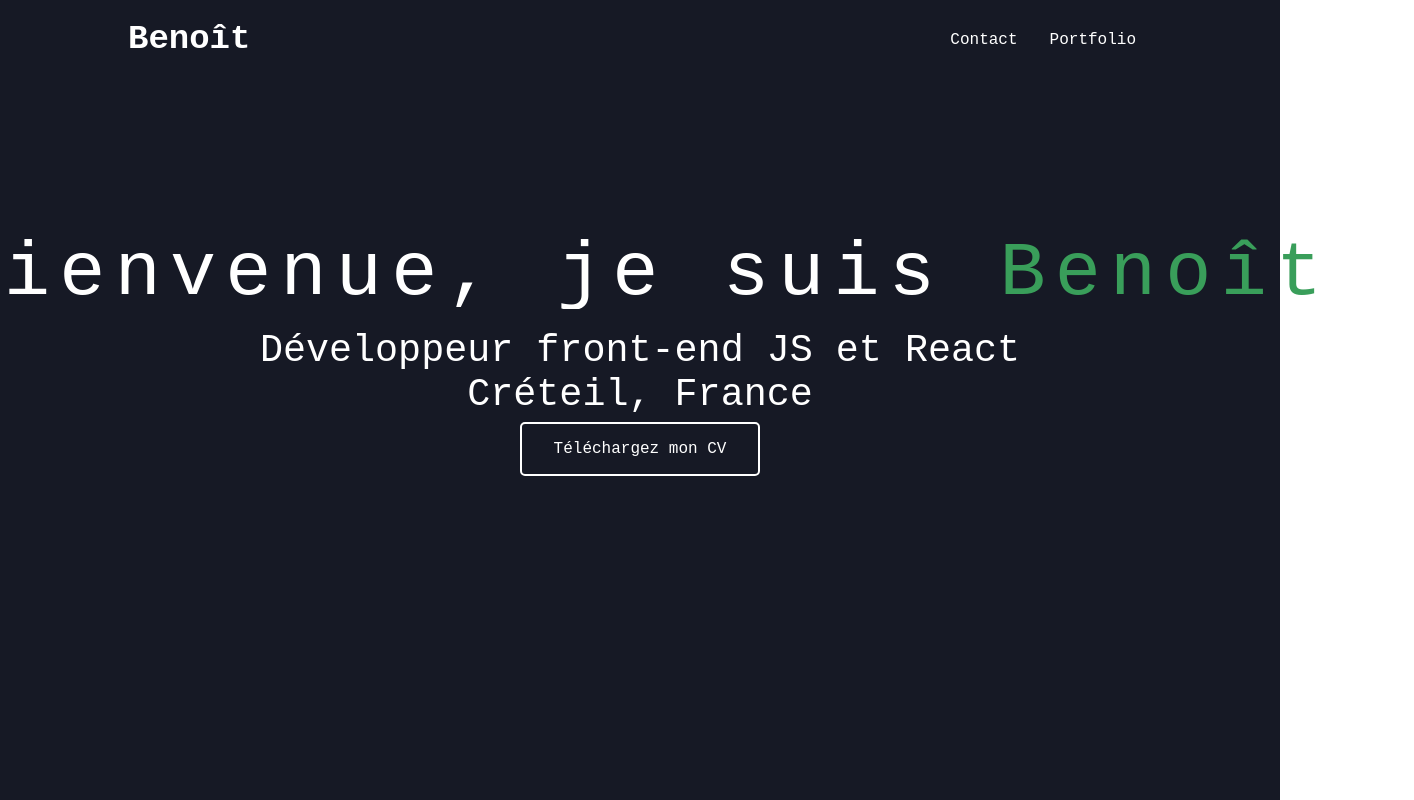
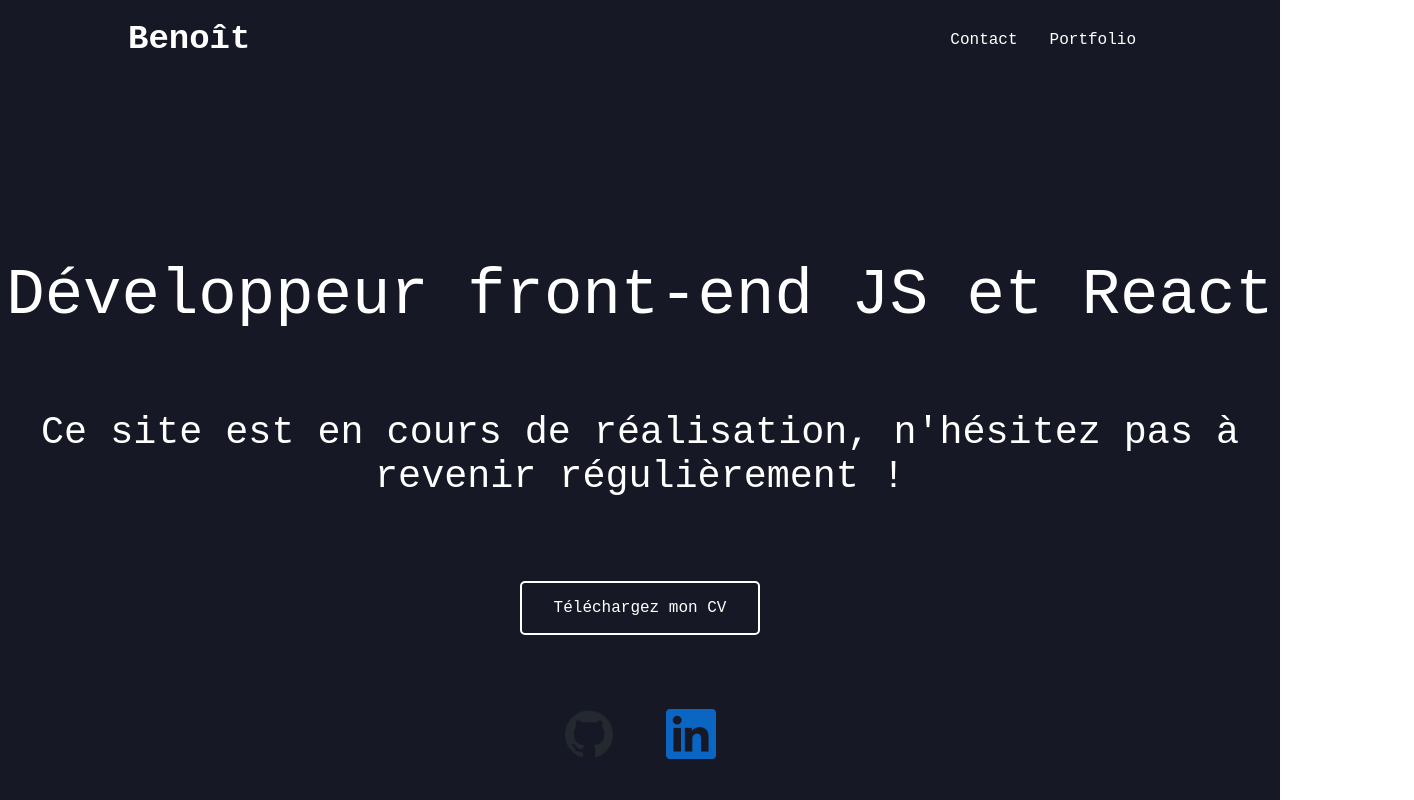
Before and after one commit to benoitfinet/portfolio_bf, a React (Create React App) app: page / in a window 1280 px wide. Shown: the whole page, 1414 px wide, since content can reach past the window. Built offline with nearby package versions, Linux system fonts and the light colour scheme.

Commit message:
css changements

```diff
--- a/src/App.js
+++ b/src/App.js
@@ -2,7 +2,6 @@
 import { BrowserRouter as Router, Route, Routes } from 'react-router-dom';
 import Home from './pages/Home/Home';
 import AboutMe from './pages/AboutMe/AboutMe';
-import Experience from './pages/Experience/Experience';
 import ContactMe from './pages/ContactMe/ContactMe';
 import Submit from './pages/Submit/Submit';
 import PortFolio from './pages/PortFolio/PortFolio';
@@ -16,7 +15,6 @@
       <Routes>
         <Route exact path='/' element={<Home />} />
         <Route path='/aboutMe' element={<AboutMe />} />
-        <Route path='/experience' element={<Experience />} />
         <Route path='/contactMe' element={<ContactMe />} />
         <Route path='/portFolio' element={<PortFolio />} />
         <Route path='/submit' element={<Submit />} />
--- a/src/components/Header/Header.jsx
+++ b/src/components/Header/Header.jsx
@@ -15,9 +15,6 @@
                 <Link to="/contactMe">
                     <p className='navigation header__contact'>Contact</p>
                 </Link>
-                {/* <Link to="/experience">
-                    <p className='navigation header__experience'>Experience</p>
-                </Link> */}
                 <Link to="/portFolio">
                     <p className='navigation header__portFolio'>Portfolio</p>
                 </Link>
--- a/src/components/Header/header.scss
+++ b/src/components/Header/header.scss
@@ -1,4 +1,5 @@
 @import '../../assets/sass/variables.scss';
+@import '../../assets/sass/mixins.scss';
 
 .header {
     display: flex;
@@ -7,6 +8,11 @@
     height: 80px;
     padding: 0 10vw;
     background-color: $backColor;
+
+    @include mobile-only {
+        display: block;
+        text-align: center;
+    }
 
     &__name {
         margin: 0;
@@ -25,6 +31,11 @@
     &__nav {
         display: flex;
         font-size: 16px;
+
+        @include mobile-only {
+            justify-content: space-around;
+            margin: 1em 0;
+        }
     }
 }
 
--- a/src/pages/Experience/Experience.jsx
+++ /dev/null
@@ -1,13 +0,0 @@
-import './experience.scss';
-import React from 'react';
-
-function Experience() {
-
-    return (
-        <div>
-
-        </div>
-    )
-}
-
-export default Experience
--- a/src/pages/Home/Home.jsx
+++ b/src/pages/Home/Home.jsx
@@ -1,5 +1,7 @@
 import './home.scss';
-import Resume from '../../assets/resume/BfinetCV.pdf'
+import Resume from '../../assets/resume/BfinetCV.pdf';
+import GithubLogo from '../../assets/images/GithubLogo.png';
+import linkedInLogo from '../../assets/images/In.png'
 
 function Home() {
 
@@ -7,10 +9,10 @@
     return (
         <div className='presentation'>
             <div className='presentation__text'>
-                <p className='presentation__firstLine'>Bienvenue, je suis <span className='presentation__firstName'>Benoît</span></p>
+                <p className='presentation__firstLine'>Bienvenue ! Moi c'est <span className='presentation__firstName'>Benoît</span></p>
                 <div className='presentation__secondLine'>
                     <p>Développeur front-end JS et React</p>
-                    <p>Créteil, France</p>
+                    <p>Ce site est en cours de réalisation, n'hésitez pas à revenir régulièrement !</p>
                 </div>
                 <div>
                     <form method="get" action={Resume} target="_blank">
@@ -18,6 +20,15 @@
                     </form>
                 </div>
             </div>
+            <footer className='presentation__footer'>
+
+                <a href="https://github.com/benoitfinet" target="_blank" rel="noreferrer">
+                    <img className='presentation__footer--logo' src={GithubLogo} alt="Logo Github"></img>
+                </a>
+                <a href="https://www.linkedin.com/in/benoitfinetdev/" target="_blank" rel="noreferrer">
+                    <img className='presentation__footer--logo' src={linkedInLogo} alt="Logo LinkedIn"></img>
+                </a>
+            </footer>
         </div>
     )
 }
--- a/src/pages/Home/home.scss
+++ b/src/pages/Home/home.scss
@@ -14,7 +14,7 @@
         display: flex;
         flex-direction: column;
         justify-content: space-between;
-        height: 50vh;
+        height: 60vh;
     }
 
     &__firstLine {
@@ -45,18 +45,40 @@
         animation: flash 3.2s ease-in;
 
         @include desktopmini-only {
-            font-size: 3vw;
+            font-size: 5vw;
         }
 
         & p {
-            color: $textColor
+            color: $textColor;
+            padding-top: 10px;
         }
+
+        & p:last-child {
+            font-size: 1vw;
+
+            @include desktopmini-only {
+                font-size: 3vw;
+                padding: 5% 10%;
+            }
+        }
+    }
+
+    &__footer {
+        position: absolute;
+        text-align: center;
+        bottom: 10px;
+
+        &--logo {
+            width: 50px;
+            height: auto;
+            margin: 2em;
+        }
+
     }
 }
 
 .buttonDownload {
     background-color: transparent;
-    /* Green */
     border: 2px solid $textColor;
     color: $textColor;
     padding: 16px 32px;
--- a/src/pages/PortFolio/portFolio.scss
+++ b/src/pages/PortFolio/portFolio.scss
@@ -36,12 +36,13 @@
     display: flex;
     align-items: flex-end;
     text-decoration: none;
-    border: 4px solid orange;
+    border: 4px solid $secColor;
     margin-bottom: 20px;
     background-size: cover;
+    border-radius: 10px;
 
     @include media {
-        height: 500px;
+        height: 300px;
     }
 }
 
@@ -49,20 +50,21 @@
     height: 50%;
     display: flex;
     flex-direction: column;
-    justify-content: space-evenly;
+    justify-content: space-between;
     text-align: center;
     align-items: center;
     background: white;
     box-sizing: border-box;
     padding: 0;
     width: 100%;
-    border: 1px solid orange;
+    border: 1px solid $secColor;
     position: relative;
+    border-radius: 10px;
 
     @include media {
         width: 40%;
         height: 100%;
-        padding: 40px;
+        padding: 20px;
     }
 }
 
```
Also changed, not shown: src/assets/images/In.png (added), src/pages/Experience/experience.scss (deleted).
